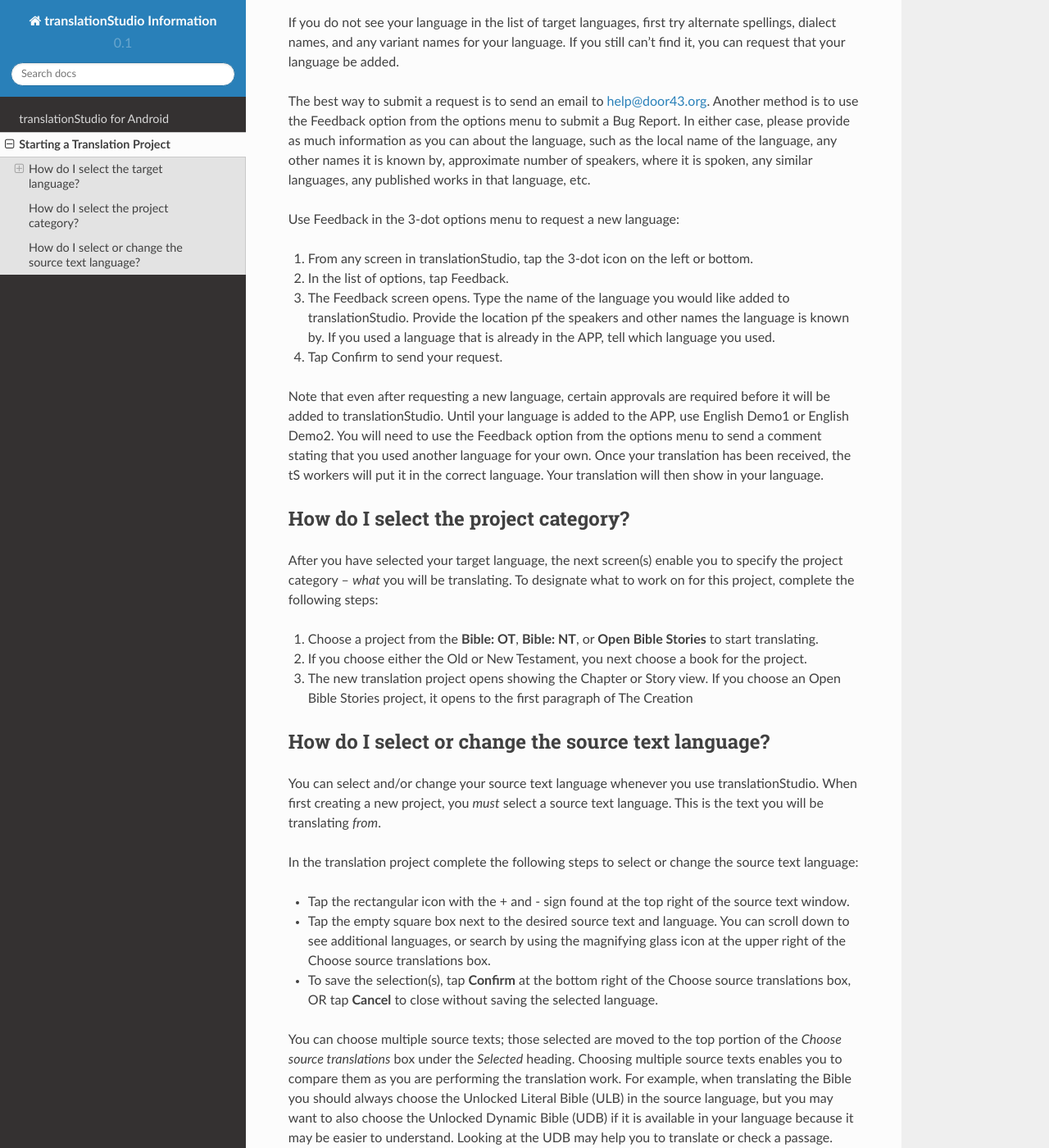
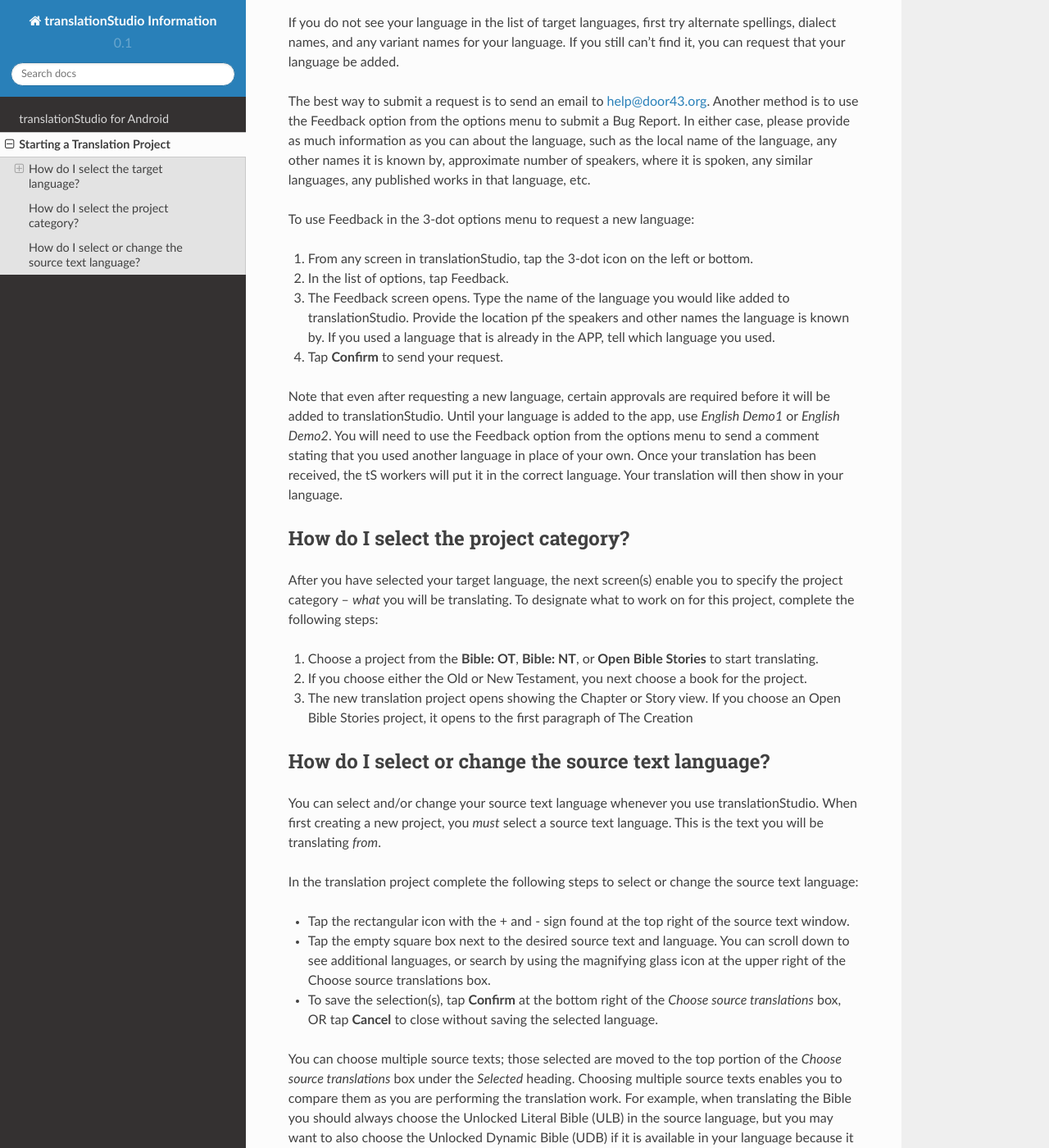
Before and after one commit to unfoldingWord-dev/translationStudio-Info, a Sphinx documentation site: the page built from docs/tStart.rst, in a window 1280 px wide and 1400 px high, scrolled down 1212 px. Shown: the whole window at 82% size. Built offline with Sphinx 7.4.7 and the Read the Docs theme 2.0.0, drawn with Linux system fonts in a browser that asks for light colours; pages that are not in the unit, such as notebooks, are missing from menus.

Commit message:
Update tStart.rst

```diff
--- a/docs/tStart.rst
+++ b/docs/tStart.rst
@@ -50,17 +50,17 @@ If you do not see your language in the list of target languages, first try alter
 
 The best way to submit a request is to send an email to help@door43.org. Another method is to use the Feedback option from the options menu to submit a Bug Report. In either case, please provide as much information as you can about the language, such as the local name of the language, any other names it is known by, approximate number of speakers, where it is spoken, any similar languages, any published works in that language, etc.
 
-Use Feedback in the 3-dot options menu to request a new language:
+To use Feedback in the 3-dot options menu to request a new language:
 
-1.	From any screen in translationStudio, tap the 3-dot icon   on the left or bottom.
+1.	From any screen in translationStudio, tap the 3-dot icon on the left or bottom.
 
 2.	In the list of options, tap Feedback.
 
 3.	The Feedback screen opens. Type the name of the language you would like added to translationStudio. Provide the location pf the speakers and other names the language is known by. If you used a language that is already in the APP, tell which language you used.
 
-4.	Tap Confirm to send your request.
+4.	Tap **Confirm** to send your request.
 
-Note that even after requesting a new language, certain approvals are required before it will be added to translationStudio. Until your language is added to the APP, use English Demo1 or English Demo2. You will need to use the Feedback option from the options menu to send a comment stating that you used another language for your own. Once your translation has been received, the tS workers will put it in the correct language. Your translation will then show in your language.
+Note that even after requesting a new language, certain approvals are required before it will be added to translationStudio. Until your language is added to the app, use *English Demo1* or *English Demo2*. You will need to use the Feedback option from the options menu to send a comment stating that you used another language in place of your own. Once your translation has been received, the tS workers will put it in the correct language. Your translation will then show in your language.
 
 How do I select the project category?
 -------------------------------------
@@ -83,7 +83,7 @@ In the translation project complete the following steps to select or change the
 
 * Tap the empty square box next to the desired source text and language. You can scroll down to see additional languages, or search by using the magnifying glass icon at the upper right of the Choose source translations box.
 
-* To save the selection(s), tap **Confirm** at the bottom right of the Choose source translations box, OR tap **Cancel** to close without saving the selected language.
+* To save the selection(s), tap **Confirm** at the bottom right of the *Choose source translations* box, OR tap **Cancel** to close without saving the selected language.
 
 You can choose multiple source texts; those selected are moved to the top portion of the *Choose source translations* box under the *Selected* heading. Choosing multiple source texts enables you to compare them as you are performing the translation work. For example, when translating the Bible you should always choose the Unlocked Literal Bible (ULB) in the source language, but you may want to also choose the Unlocked Dynamic Bible (UDB) if it is available in your language because it may be easier to understand. Looking at the UDB may help you to translate or check a passage.
 
```
